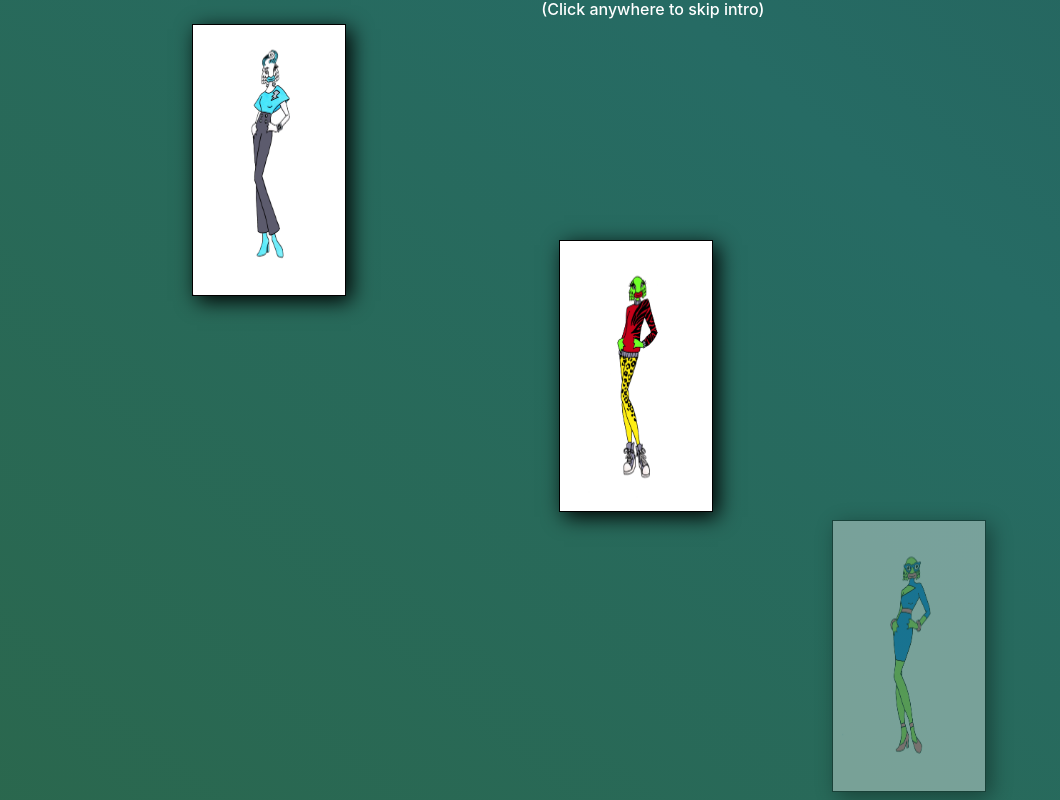
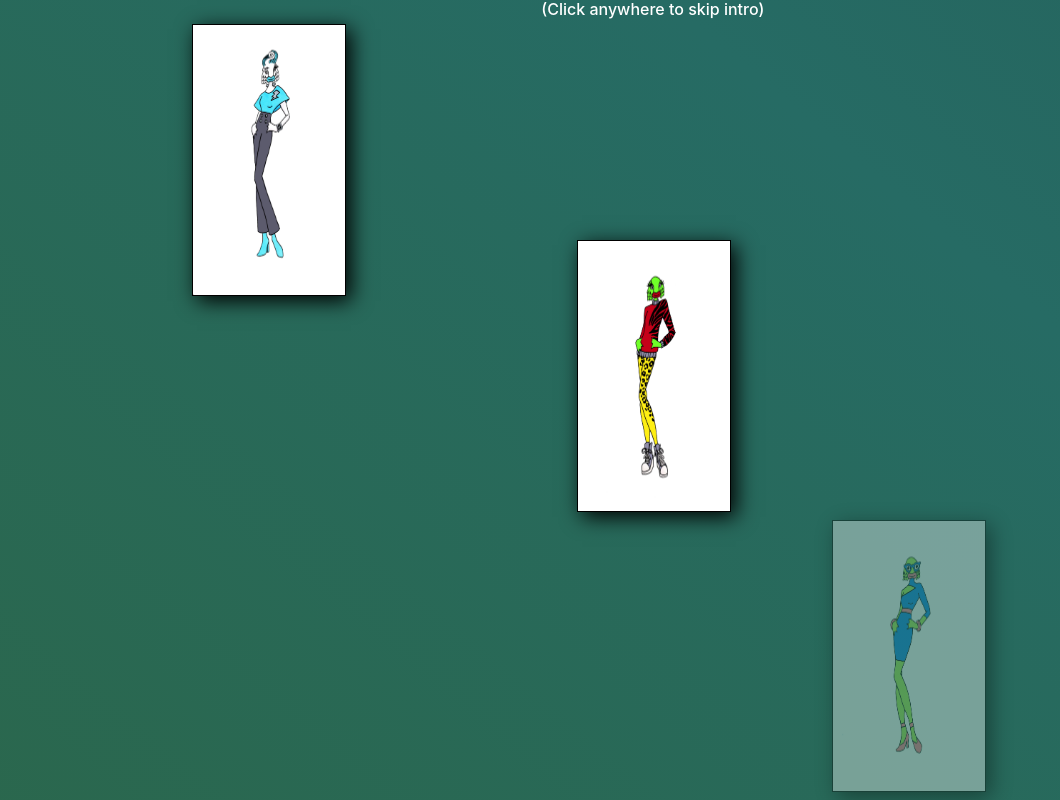
Before and after one commit to Maldrek/Luna-Laguna, a plain HTML site: page index.html in a window 1280 px wide. Shown: the whole page, without its empty margins (0-1060 px from the left). Drawn offline with nearby package versions, Linux system fonts and the light colour scheme.

Commit message:
modified opening photo position

```diff
--- a/assets/index.css
+++ b/assets/index.css
@@ -45,7 +45,7 @@ body {
  /* Setting Image Placement */
 .zero {
     position: absolute;
-    left: 43.7vw;
+    left: 45.1vw;
     top: 30vh;
 }
 
```
